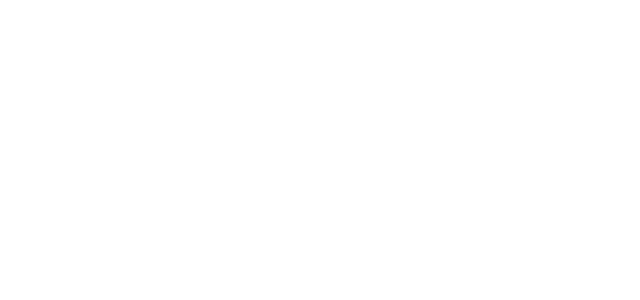
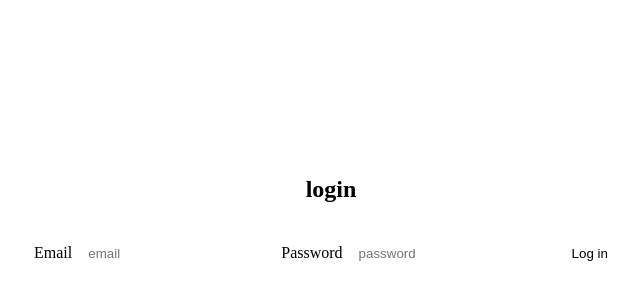
Before and after one commit to PutraAdam08/ets-webpro, a React (Create React App) app: page / in a window 1280 px wide. Shown: the part 160-460 px from the top of the page, without its empty margins (309-949 px from the left). Built offline with nearby package versions, Linux system fonts and the light colour scheme.

Commit message:
login and register pages

```diff
--- a/src/App.css
+++ b/src/App.css
@@ -1,38 +1,45 @@
 .App {
   text-align: center;
+  display: flex;
+  min-height: 100vh;
+  align-items: center;
+  justify-content: center;
 }
 
-.App-logo {
-  height: 40vmin;
-  pointer-events: none;
+.auth-form-container, .login-form, .register-form {
+  display: flex;
+  flex-direction: column;
 }
 
-@media (prefers-reduced-motion: no-preference) {
-  .App-logo {
-    animation: App-logo-spin infinite 20s linear;
-  }
+.auth-form-container {
+  padding: 5rem;
+  border: 1px solid white;
+  border-radius: 10px;
+  margin: 0.5rem;
 }
 
-.App-header {
-  background-color: #282c34;
-  min-height: 100vh;
-  display: flex;
-  flex-direction: column;
-  align-items: center;
-  justify-content: center;
-  font-size: calc(10px + 2vmin);
-  color: white;
+label {
+  text-align: left;
+  padding: 0.25rem 0;
 }
 
-.App-link {
-  color: #61dafb;
+input {
+  margin: 0.5rem 0;
+  padding: 1rem;
+  border: none;
+  border-radius: 10px;
 }
 
-@keyframes App-logo-spin {
-  from {
-    transform: rotate(0deg);
-  }
-  to {
-    transform: rotate(360deg);
-  }
+button {
+  border: none;
+  background-color: white;
+  padding: 20px;
+  border-radius: 10px;
+  cursor: pointer;
 }
+
+.link-bin {
+  background: none;
+  color: white;
+  text-decoration: underline;
+}
--- a/src/App.js
+++ b/src/App.js
@@ -1,9 +1,13 @@
 
 import './App.css';
+import { Login } from './Login';
+import { Register } from './Register';
+
 
 function App() {
   return (
     <div className="App">
+      <Login />
 
     </div>
   );
--- /dev/null
+++ b/src/Login.jsx
@@ -0,0 +1,27 @@
+import react, {useState} from "react";
+
+export const Login = (props) => {
+
+    const [email, setEmail] = useState('');
+    const [password, setPassword] = useState('');
+
+
+    const handleSubmit = (e) => {
+        e.preventDefault();
+        console.log(email);
+    }
+
+    return(
+        <div className="auth-form-container">
+            <h2>login</h2>
+        <form onSubmit={handleSubmit}>
+        <label htmlFor="Email">Email</label>
+        <input value = {email} onChange={(e) => setEmail(e.target.value)} email = "Email" id = "email" placeholder="email"/>
+        <label htmlFor="Password">Password</label>
+        <input value = {password} onChange={(e) => setPassword(e.target.value)} password = "Password" id = "password" placeholder="password"/>
+        <button type="submit">Log in</button>
+        </form>
+        <button className="link-bin" onClick={() => props.onFormSwitch('register')}>Don't have an account? register</button>
+        </div>
+    )
+}
--- /dev/null
+++ b/src/Register.jsx
@@ -0,0 +1,31 @@
+import react, {useState} from "react";
+
+export const Register = (props) => {
+
+    const [email, setEmail] = useState('');
+    const [password, setPassword] = useState('');
+
+
+    const handleSubmit = (e) => {
+        e.preventDefault();
+        console.log(email);
+    }
+
+    return(
+        <div className="auth-form-container">
+            <h2>register</h2>
+        <form onSubmit={handleSubmit}>
+        <label htmlFor="Email">Email</label>
+        <input value = {email} onChange={(e) => setEmail(e.target.value)} email = "Email" id = "email" placeholder="email"/>
+        <label htmlFor="First name">First name</label>
+        <input value = {Fname} Fname = "First name" id = "Fname" placeholder="first name"/>
+        <label htmlFor="Last name">Last name</label>
+        <input value = {Lname} Lname = "Last name" id = "Lname" placeholder="last name"/>
+        <label htmlFor="Password">Password</label>
+        <input value = {password} onChange={(e) => setPassword(e.target.value)} password = "Password" id = "password" placeholder="password"/>
+        <button type="submit">Log in</button>
+        </form>
+        <button className="link-bin" onClick={() => props.onFormSwitch('login')}>Already have an account? login</button>
+        </div>
+    )
+}
```
